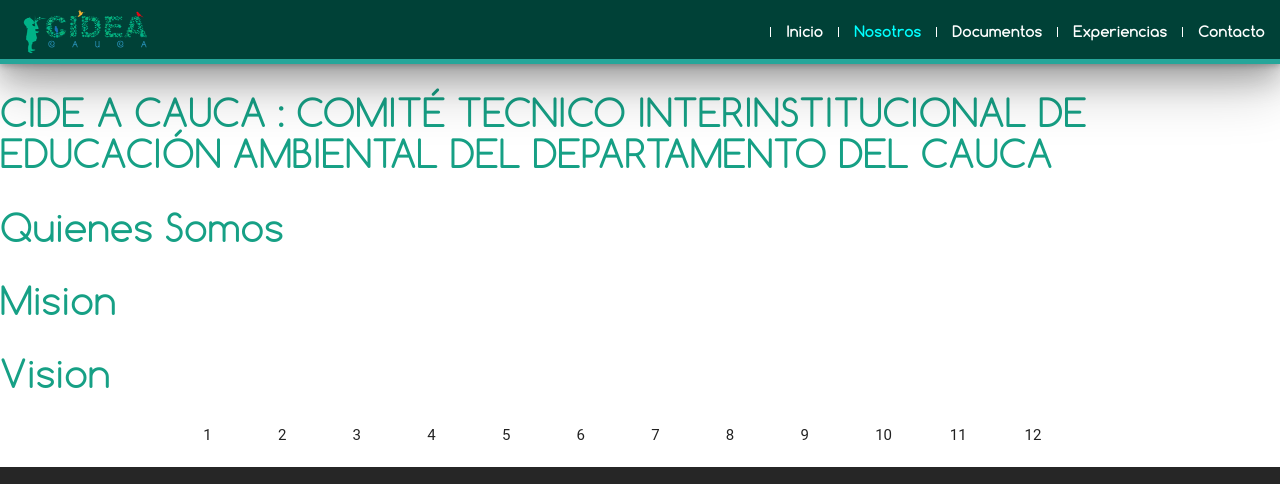
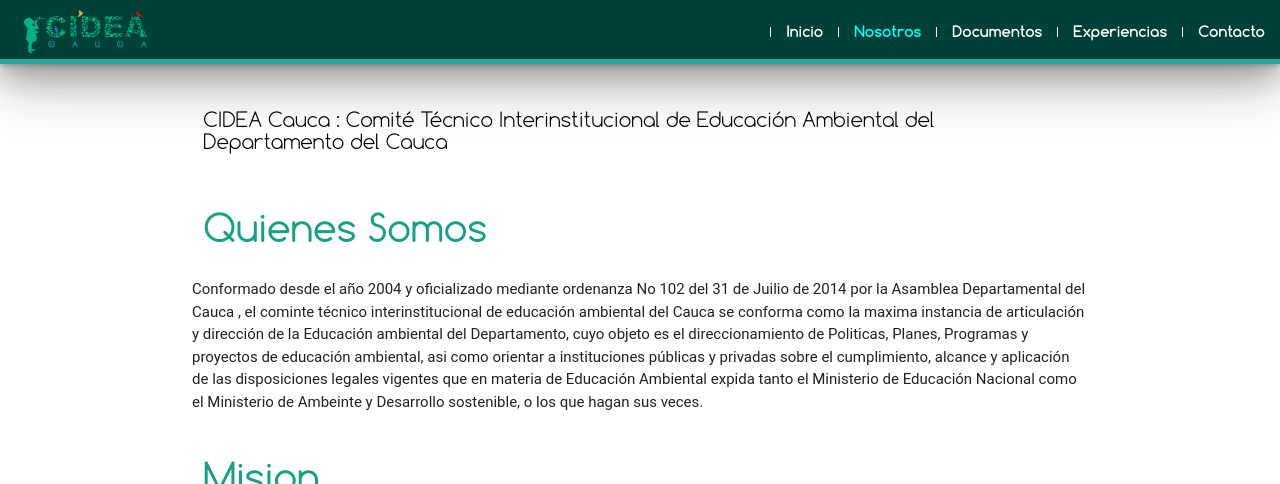
Before and after one commit to pablosanjuan/PHP_cideacauca, a PHP site: page /nosotros.html in a window 1280 px wide. Shown: the top 484 px of the page. Run offline with PHP 8.4, Linux system fonts and the light colour scheme; some libraries are stand-ins or nearby versions; some web fonts are replaced.

Commit message:
nosotros2

```diff
--- a/css/estilos.css
+++ b/css/estilos.css
@@ -151,10 +151,22 @@ footer {
 	color:#16a085;
 	font-size: 38px;
 }
+
+.titulo2{
+	font-family: tittle-text-regular;
+	color:#16a085;
+	font-size: 28px;
+}
 .contenido1{
 	font-family: normal-text;
 	color:#000;
 	font-size: 20px;
+}
+
+.contenido2{
+	font-family: normal-text;
+	color:#000;
+	font-size: 10px;
 }
 .be-white{
 	background: #fff;
@@ -192,3 +204,7 @@ footer {
 .mapa{
 	background-image: url("images/mapa.jpg");
 }
+
+.centrartext{
+	text-align: justify;
+}
--- a/nosotros.html
+++ b/nosotros.html
@@ -1,6 +1,7 @@
 <!DOCTYPE html>
   <html>
     <head>
+      <meta http-equiv="Content-Type" content="text/html; charset=utf-8"/>
       <link href="http://fonts.googleapis.com/icon?family=Material+Icons" rel="stylesheet">
       <link type="text/css" rel="stylesheet" href="css/materialize.min.css"  media="screen,projection"/>
       <link type="text/css" rel="stylesheet" href="css/estilos.css"  media="screen,projection"/>
@@ -61,14 +62,21 @@
 
   <!--...........CONTENIDO............-->
 
-  <h1 class="titulo1">CIDE A CAUCA  : COMITÉ  TECNICO INTERINSTITUCIONAL DE EDUCACIÓN AMBIENTAL DEL DEPARTAMENTO  DEL CAUCA </h1>
+  <ul class="row container">
 
-  <h1 class="titulo1">Quienes Somos</h1>
 
-  <h1 class="titulo1">Mision</h1>
+  <h1 class="contenido1  col s12 m12 l12">CIDEA Cauca : Comité Técnico Interinstitucional de Educación  Ambiental del Departamento del Cauca</h1>
 
-  <h1 class="titulo1">Vision</h1>
+  <h1 class="titulo1 col s12 m12 l12 centrartext">Quienes Somos</h1>
+   <p>Conformado desde el año 2004 y oficializado mediante ordenanza No 102 del 31 de Juilio de 2014 por la Asamblea Departamental del Cauca , el cominte técnico interinstitucional de educación ambiental del Cauca  se conforma como  la maxima instancia de articulación y dirección de la Educación ambiental  del Departamento, cuyo objeto es el direccionamiento de Politicas, Planes, Programas y proyectos de educación ambiental, asi como  orientar a instituciones públicas y privadas sobre el cumplimiento, alcance y aplicación de las disposiciones legales vigentes que en materia de Educación Ambiental expida tanto el Ministerio de Educación Nacional como el Ministerio de Ambeinte y Desarrollo sostenible, o los que hagan sus veces. </p>
 
+  <h1 class="titulo1 col s12 m12 l12 centrartext">Mision</h1>
+   <p>Asesorar, orientar y acompañar la institucionalización de la Educación Ambiental en los sectores gubernamentales, civiles y/o comunitarios a nivel formaL Y  no formal. </p>
+
+  <h1 class="titulo1 col s12 m12 l12 centrartext">Vision</h1>
+   <p>Posicionar el comité técnico interinstitucional de educación ambiental del Cauca, como espacio intersectorial y de participación comunitaria  que dinamiza  la educación ambiental como estrategia para la  transformación  de la cultura ambiental.</p>
+
+</ul>
 
 
 
```
